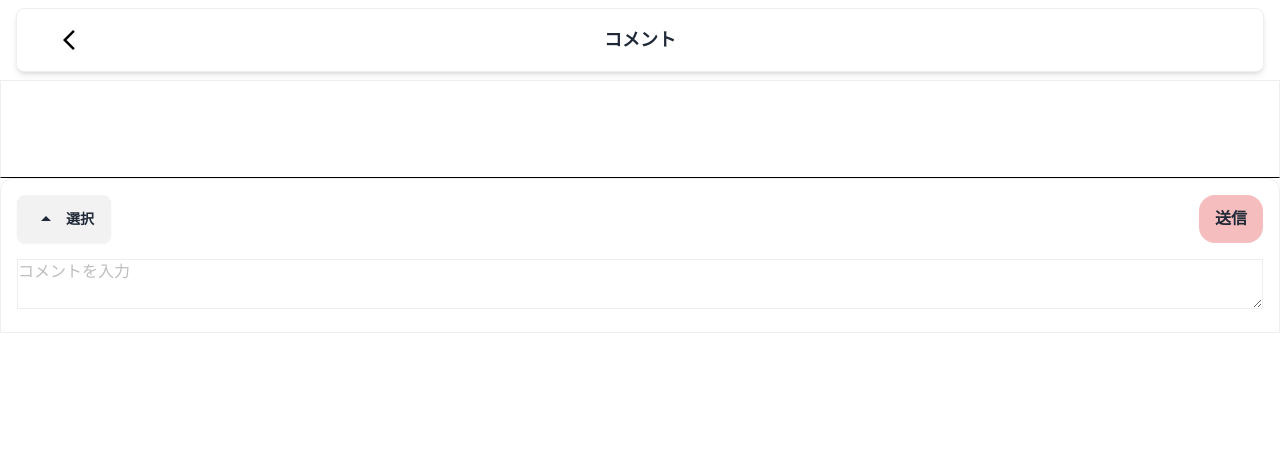
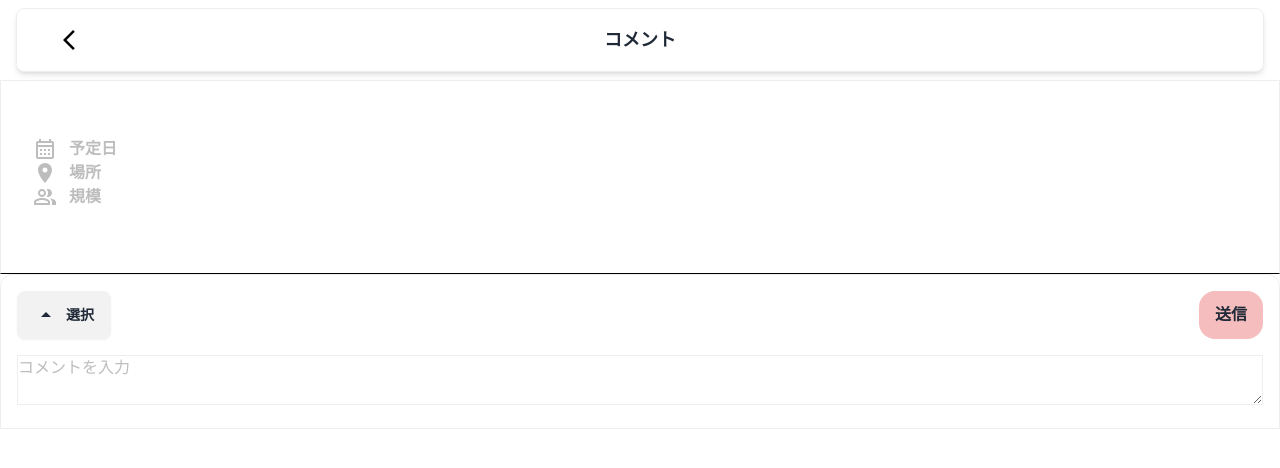
Before and after one commit to masa-massara/Unei-Frontend, a Next.js app: page /comment in a window 1280 px wide. Shown: the top 468 px of the page. Built offline with nearby package versions, Linux system fonts and the light colour scheme.

Commit message:
UI改善

```diff
--- a/app/components/EventDetail.tsx
+++ b/app/components/EventDetail.tsx
@@ -2,6 +2,9 @@ import { FC } from "react";
 import { CommentReaction, Tag } from "../types/getEventDetail"; // Tag 型のインポート
 import Tags from "./Tag/Tags";
 import Stamps from "./Stamps";
+import PeopleTitle from "./CategoryTitle/PeopleTitle";
+import PlaceTitle from "./CategoryTitle/PlaceTitle";
+import CalendarTitle from "./CategoryTitle/CalendarTitle";
 
 type EventDetailProps = {
   name: string;
@@ -25,8 +28,13 @@ const EventDetail: FC<EventDetailProps> = ({
     <div className="border bottom-10 border-b-black">
       <div className="card-body">
         <Tags tags={tags} />
-				<h1 className="card-title text-black">{name}</h1>
+        <h1 className="card-title text-black font-bold">{name}</h1>
         <p>{description}</p>
+        <div className="mb-4">
+          <CalendarTitle />
+          <PlaceTitle />
+          <PeopleTitle />
+        </div>
         <Stamps id="" reactions={reactions} />
       </div>
     </div>
--- a/app/components/SortSegmentedControl.tsx
+++ b/app/components/SortSegmentedControl.tsx
@@ -13,7 +13,7 @@ export default function SortSegmentedControl() {
         href=""
         onClick={() => setActiveTab("/popular")}
         className={`tab flex items-center space-x-2 ${
-          activeTab === "/popular" ? "tab-active bg-blue-500 text-white" : ""
+          activeTab === "/popular" ? " bg-custom-pink text-white" : ""
         }`}
       >
         <TrendingUpIcon />
@@ -23,7 +23,7 @@ export default function SortSegmentedControl() {
         href=""
         onClick={() => setActiveTab("/new")}
         className={`tab ${
-          activeTab === "/new" ? "tab-active bg-blue-500 text-white" : ""
+          activeTab === "/new" ? " bg-custom-pink text-white" : ""
         }`}
       >
         <ArrowUpwardOutlinedIcon />
```
Lines whose indentation alone changed are shown as unchanged.
